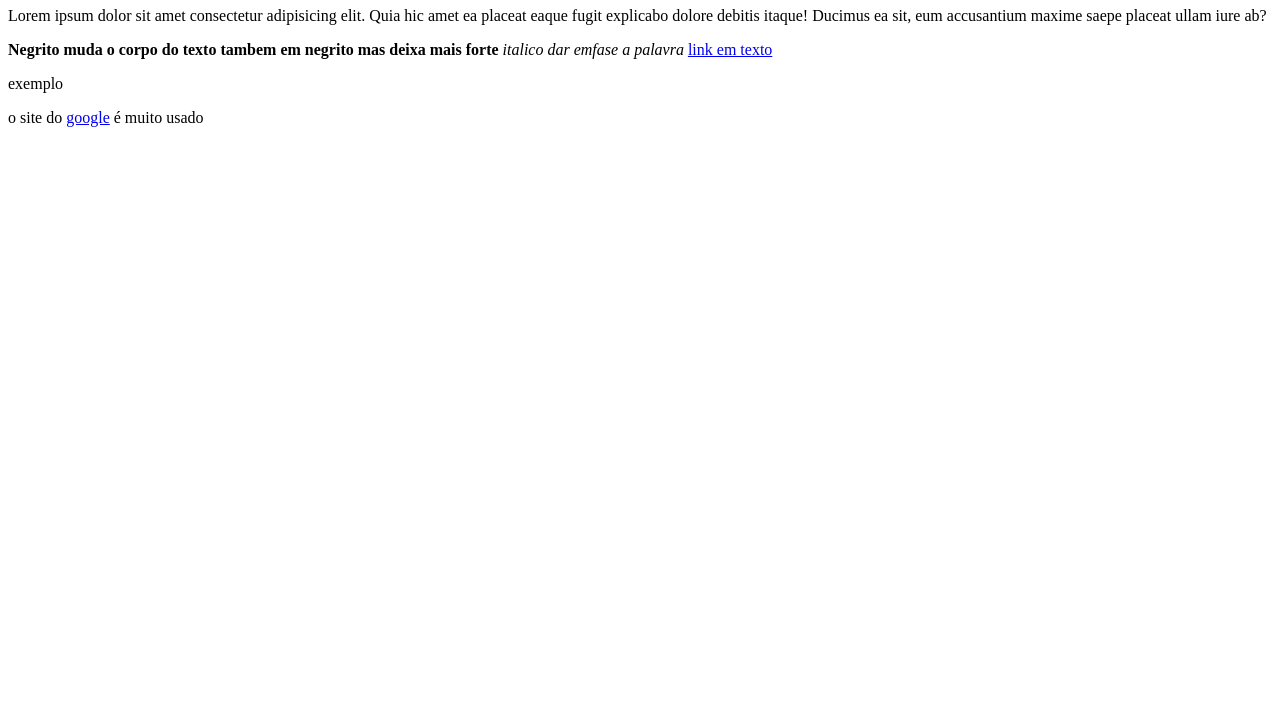
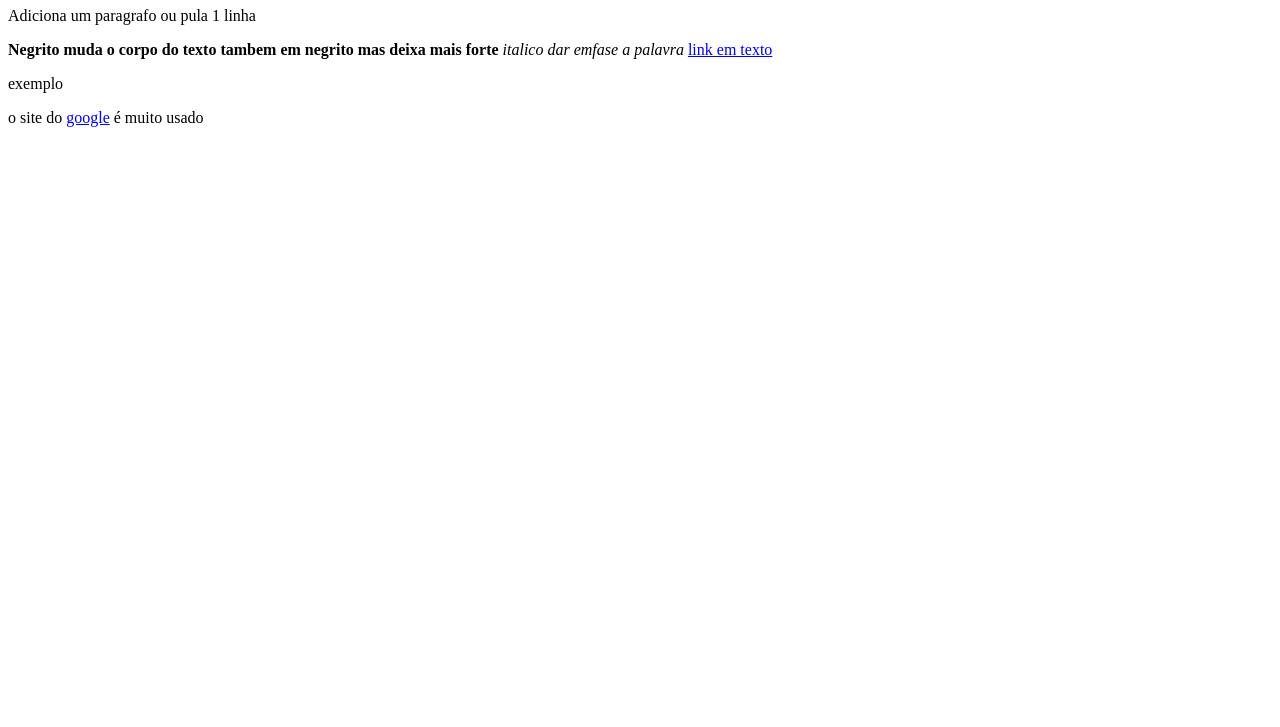
Before and after one commit to ArthurCorsi/Tags-e-utilidase-html-css-2, a plain HTML site: page index.html in a window 1280 px wide. Shown: the part 73-800 px from the top of the page. Drawn offline with Linux system fonts and the light colour scheme.

Commit message:
Update index.html
pronto foi :)

```diff
--- a/index.html
+++ b/index.html
@@ -12,7 +12,7 @@
 </head>
 <body>
   <h1>cabecalho</h1>
-  <p>Lorem ipsum dolor sit amet consectetur adipisicing elit. Quia hic amet ea placeat eaque fugit explicabo dolore debitis itaque! Ducimus ea sit, eum accusantium maxime saepe placeat ullam iure ab?</p>
+  <p>Adiciona um paragrafo ou pula 1 linha</p>
   <b>Negrito muda o corpo do texto</b>
   <strong>tambem em negrito mas deixa mais forte</strong>
   <i>italico</i>
```
